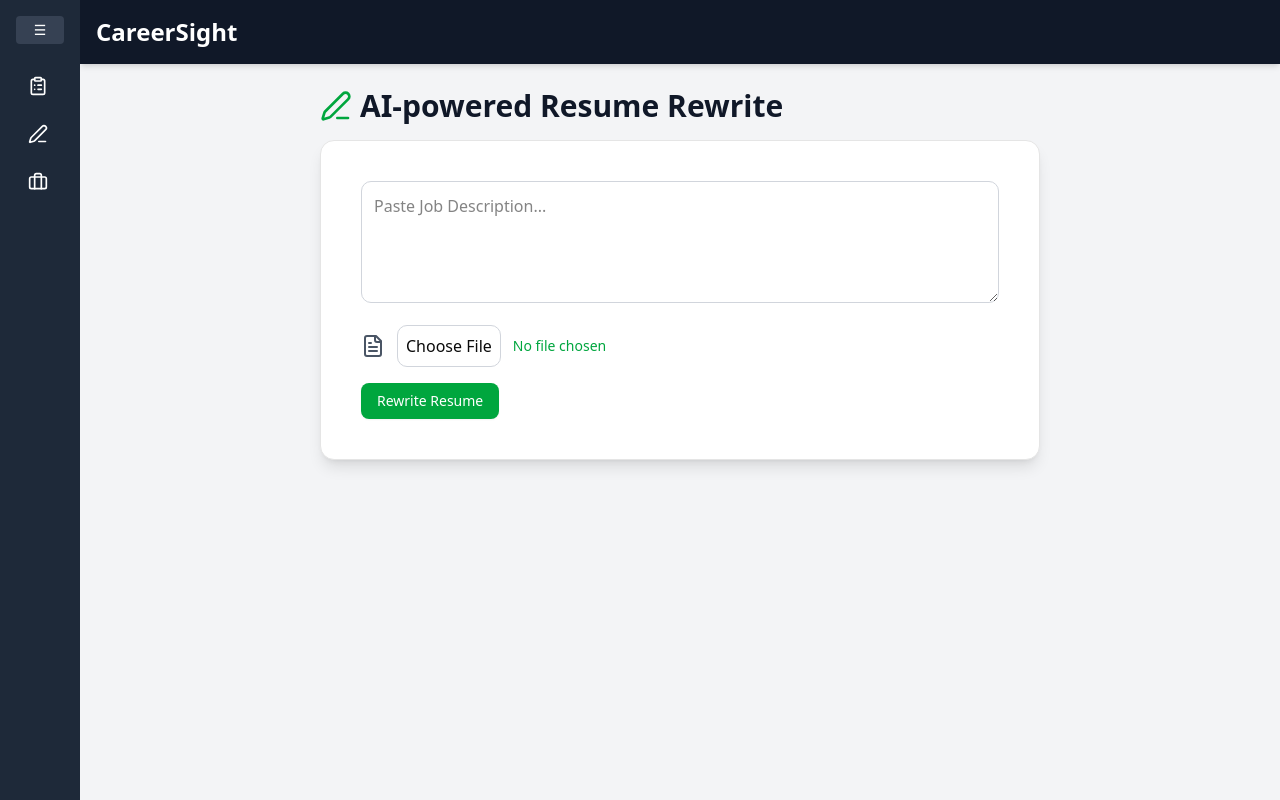
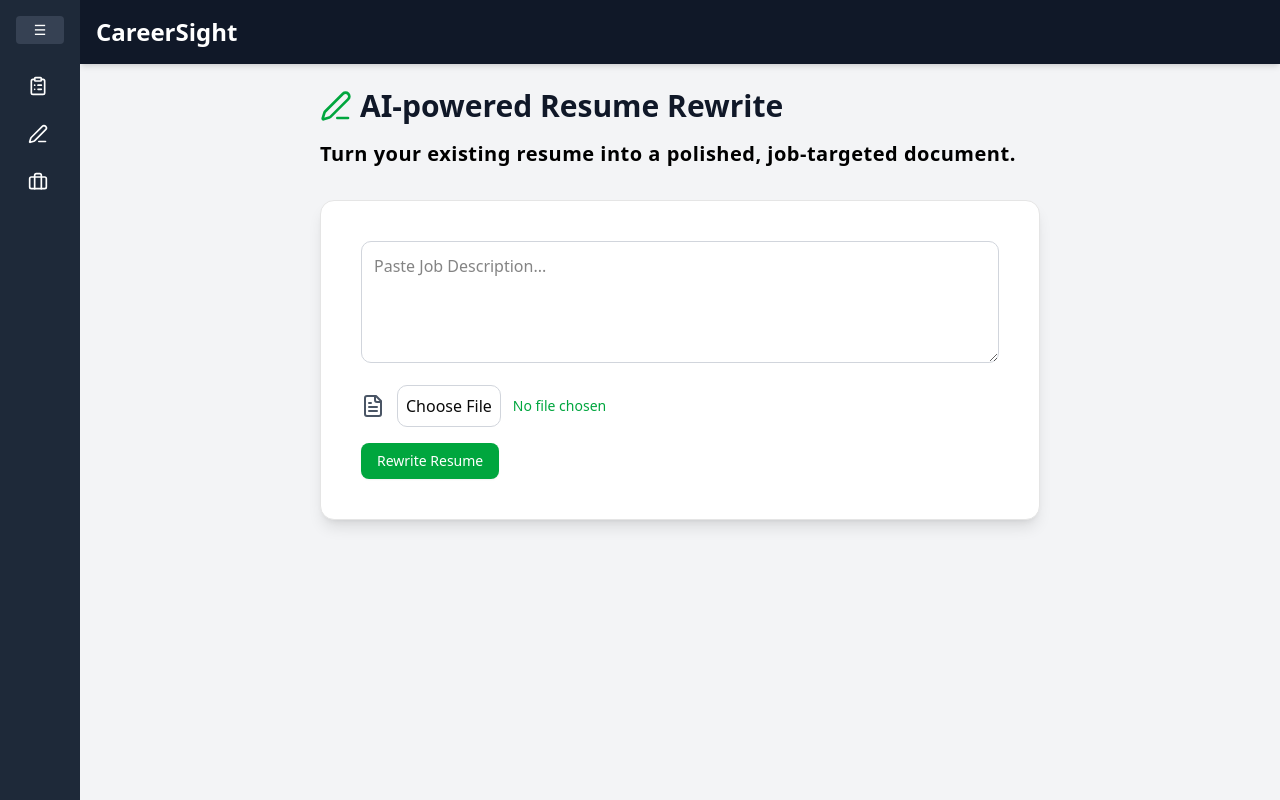
Before and after one commit to Muhammad-Sarim-khan/CareerSight_Frontend, a Next.js app: page /resume-rewrite in a window 1280 px wide. Built offline with nearby package versions, Linux system fonts and the light colour scheme.

Commit message:
UI changes

```diff
--- a/src/app/job-role-expansion/page.jsx
+++ b/src/app/job-role-expansion/page.jsx
@@ -50,6 +50,9 @@ export default function JobRoleExpansionPage() {
         <Briefcase className="w-8 h-8 text-purple-600" />
         AI-powered Job Role Expansion
       </h1>
+      <p className=" text-black font-semibold mb-8 mt-4 text-xl  tracking-wide">
+          Explore other career options based on your skills.
+        </p>
 
       <Card className="bg-white shadow-lg">
         <CardContent>
--- a/src/app/resume-rewrite/page.jsx
+++ b/src/app/resume-rewrite/page.jsx
@@ -53,6 +53,9 @@ export default function ResumeRewritePage() {
         <PenLine className="w-8 h-8 text-green-600" />
         AI-powered Resume Rewrite
       </h1>
+      <p className=" text-black font-semibold mb-8 mt-4 text-xl  tracking-wide">
+          Turn your existing resume into a polished, job-targeted document.
+        </p>
 
       <Card className="bg-white shadow-lg">
         <CardContent>
--- a/src/app/resume-scoring/page.jsx
+++ b/src/app/resume-scoring/page.jsx
@@ -201,6 +201,8 @@ export default function ResumeScoringPage() {
         <ClipboardList className="w-8 h-8 text-blue-600" />
         Resume Scoring Dashboard
       </h1>
+      <p className=" text-black font-semibold mb-8 mt-4 text-xl tracking-wide ">Evaluate your resume’s relevance and strength against any job description.
+        </p>
 
       <Card className="bg-white shadow-lg">
         <CardContent>
```
